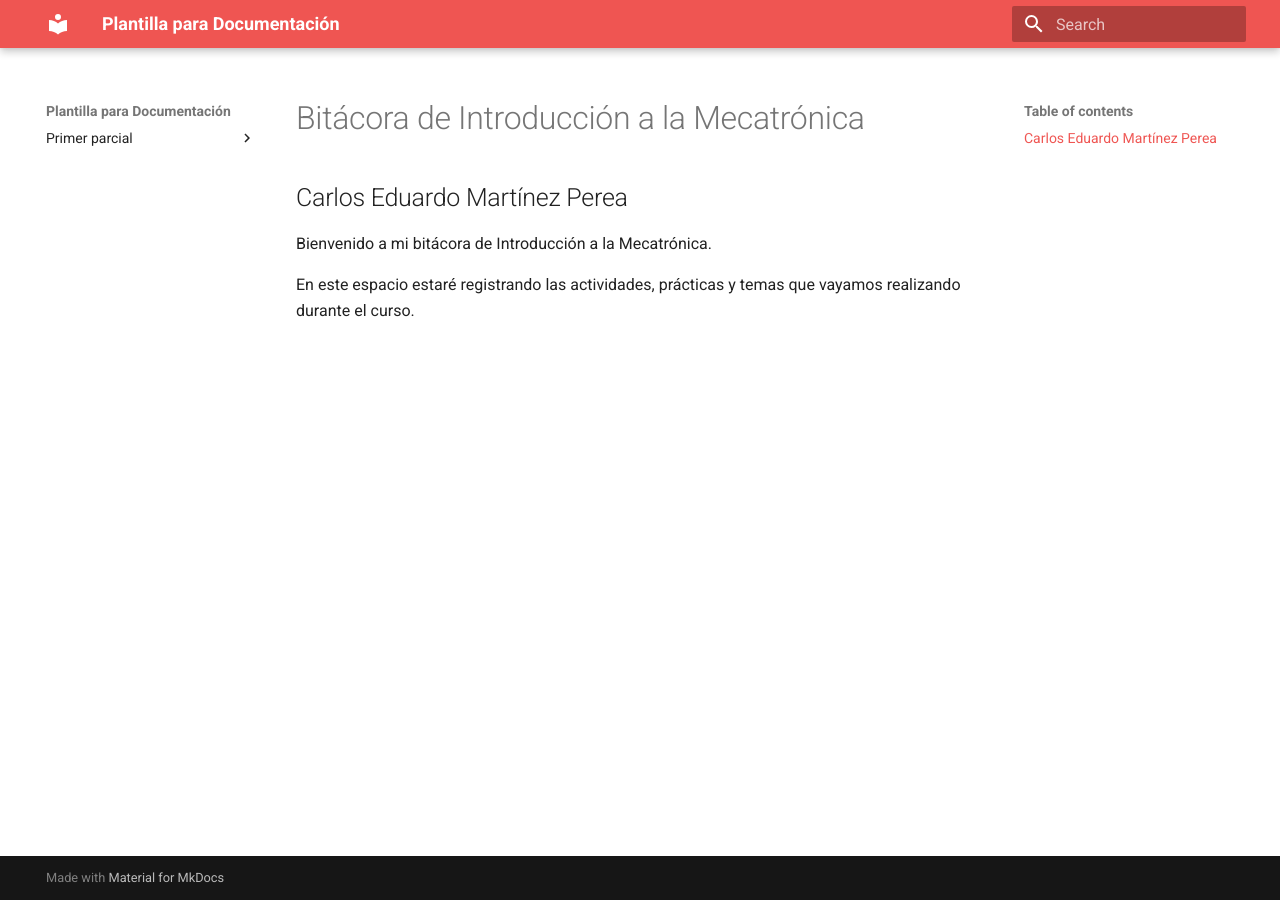
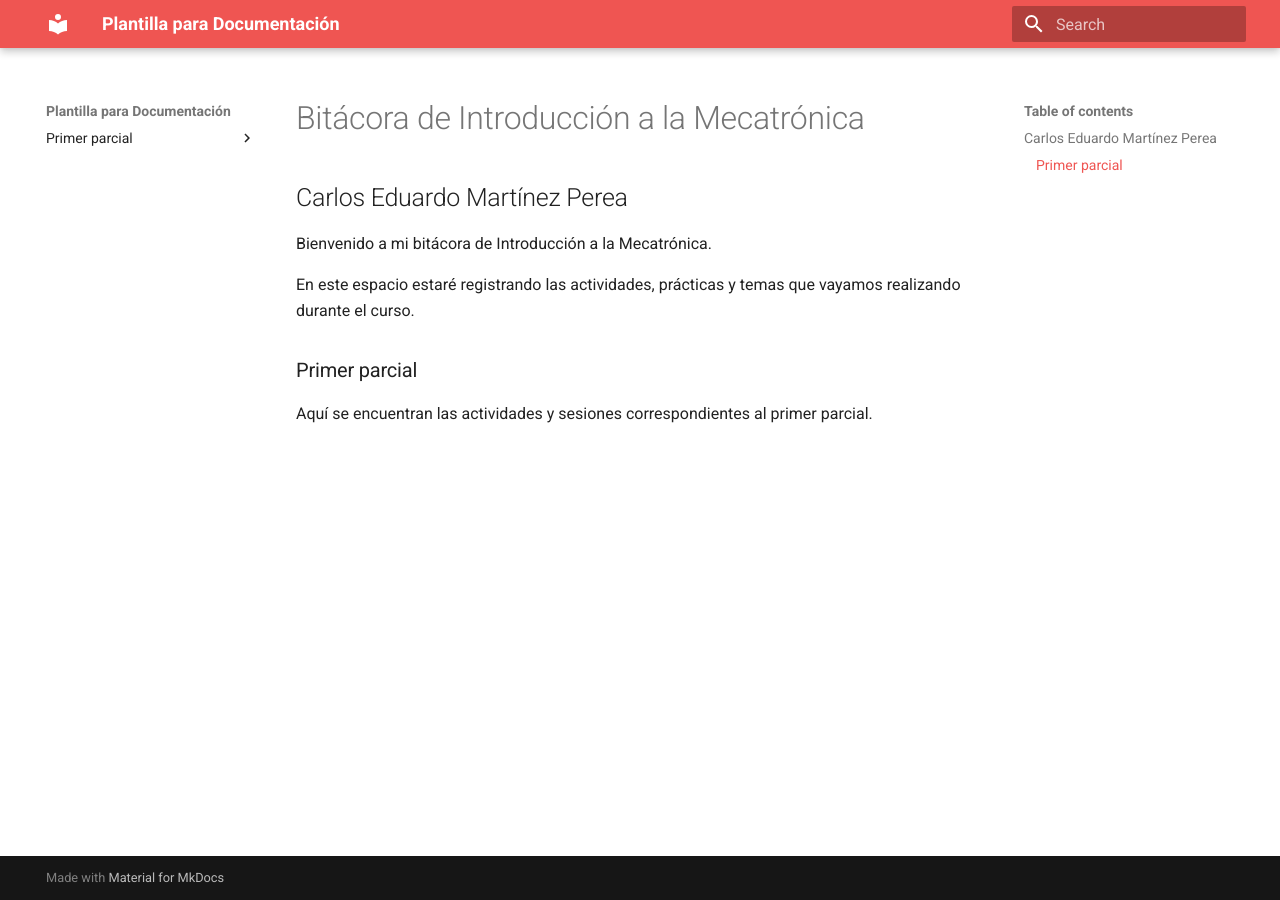
Before and after one commit to carlos287mtz-wq/Bit-cora-1, an MkDocs documentation site: the page built from docs/index.md, in a window 1280 px wide. Built offline with MkDocs 1.6.1 and Material for MkDocs 9.7.7, drawn with Linux system fonts in a browser that asks for light colours.

Commit message:
Actulizacion

```diff
--- a/docs/index.md
+++ b/docs/index.md
@@ -5,3 +5,7 @@
 Bienvenido a mi bitácora de Introducción a la Mecatrónica.
 
 En este espacio estaré registrando las actividades, prácticas y temas que vayamos realizando durante el curso.
+
+### Primer parcial
+
+Aquí se encuentran las actividades y sesiones correspondientes al primer parcial.
```
